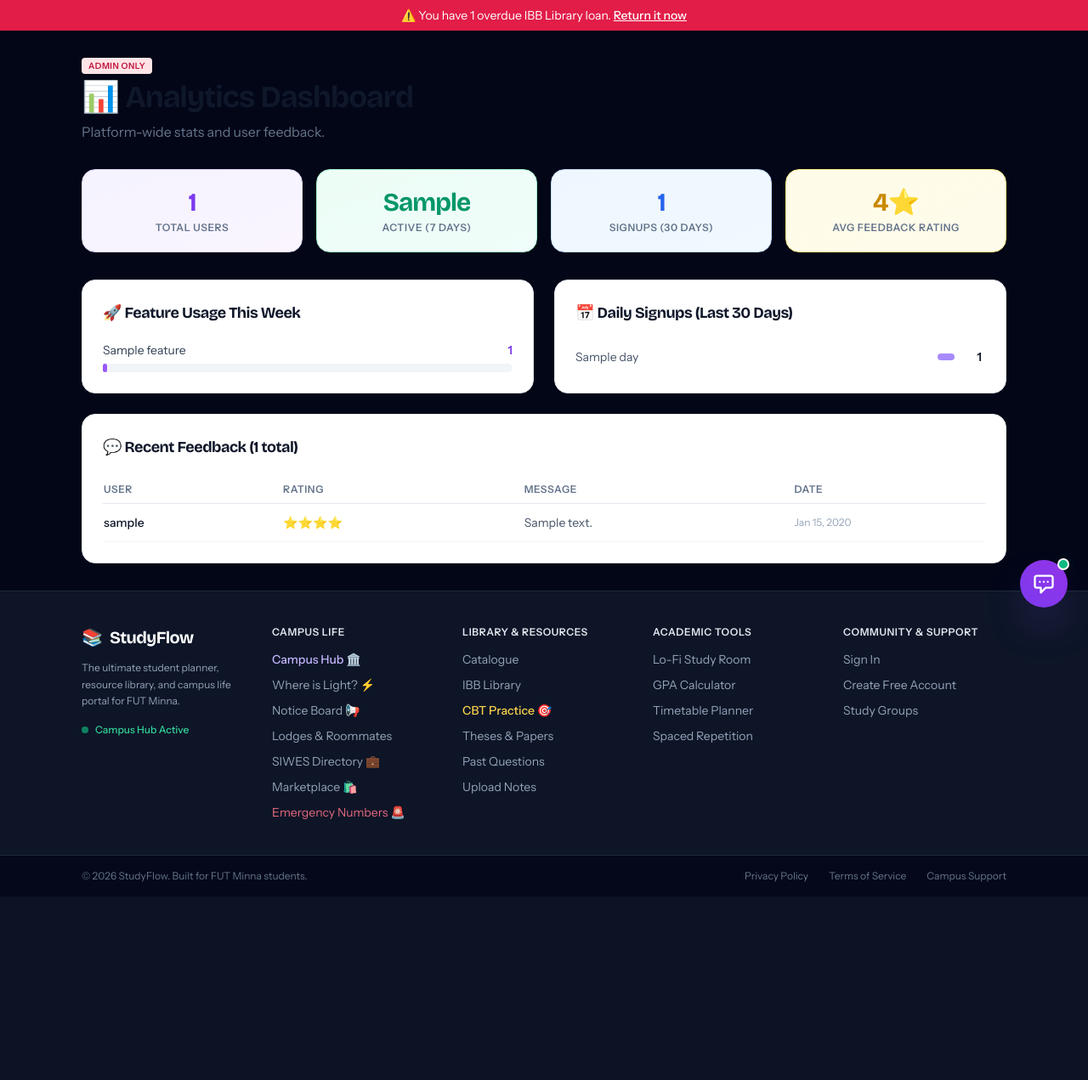
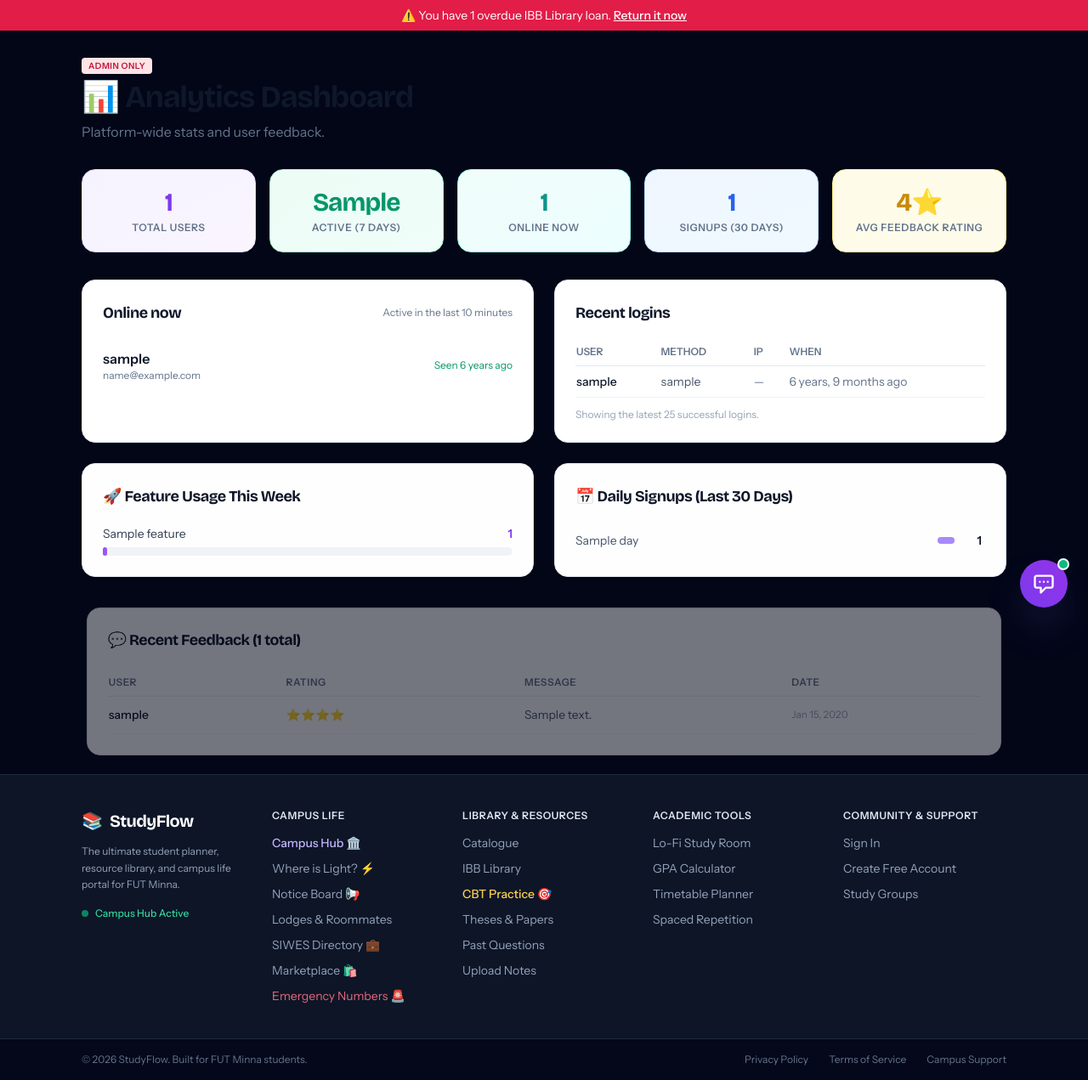
Before and after one commit to peterafolabi-dev/studyflow, a Django app: template templates/community/admin_dashboard.html in a window 1280 px wide. Shown: the part 61-1332 px from the top of the page at 85% size. Before the commit the page ends 1099 px from the top, so only its background shows below. Run offline with Django 3.2, Linux system fonts and the light colour scheme; the template is opened without the code that fills it: most values are stand-ins (such as "Sample title", 1, 10 or a date in 2020); some libraries are stand-ins or nearby versions.

Commit message:
feat: Add UserPresence model and middleware to track last-seen timestamps for authenticated users

```diff
--- a/studyflow/settings.py
+++ b/studyflow/settings.py
@@ -73,6 +73,7 @@ MIDDLEWARE = [
     'django.middleware.common.CommonMiddleware',
     'django.middleware.csrf.CsrfViewMiddleware',
     'django.contrib.auth.middleware.AuthenticationMiddleware',
+    'accounts.middleware.UserPresenceMiddleware',
     'allauth.account.middleware.AccountMiddleware',
     'django.contrib.messages.middleware.MessageMiddleware',
     'django.middleware.clickjacking.XFrameOptionsMiddleware',
--- a/templates/community/admin_dashboard.html
+++ b/templates/community/admin_dashboard.html
@@ -11,7 +11,7 @@
 </div>
 
 <!-- Top KPIs -->
-<div class="grid grid-cols-2 sm:grid-cols-4 gap-4 mb-8 fade-in-up">
+<div class="grid grid-cols-2 sm:grid-cols-3 xl:grid-cols-5 gap-4 mb-8 fade-in-up">
   <div class="rounded-2xl border border-brand-200 dark:border-brand-900/50 bg-gradient-to-br from-brand-50 to-purple-50 dark:from-brand-950/40 dark:to-slate-900 p-5 text-center shadow-sm">
     <div class="font-display text-3xl font-extrabold text-brand-600 dark:text-brand-400">{{ total_users }}</div>
     <div class="text-xs font-semibold text-slate-500 dark:text-slate-400 uppercase tracking-wider mt-1">Total Users</div>
@@ -19,6 +19,10 @@
   <div class="rounded-2xl border border-emerald-200 dark:border-emerald-900/50 bg-gradient-to-br from-emerald-50 to-teal-50 dark:from-emerald-950/40 dark:to-slate-900 p-5 text-center shadow-sm">
     <div class="font-display text-3xl font-extrabold text-emerald-600 dark:text-emerald-400">{{ active_users }}</div>
     <div class="text-xs font-semibold text-slate-500 dark:text-slate-400 uppercase tracking-wider mt-1">Active (7 days)</div>
+  </div>
+  <div class="rounded-2xl border border-teal-200 dark:border-teal-900/50 bg-gradient-to-br from-teal-50 to-cyan-50 dark:from-teal-950/40 dark:to-slate-900 p-5 text-center shadow-sm">
+    <div class="font-display text-3xl font-extrabold text-teal-600 dark:text-teal-400">{{ online_users|length }}</div>
+    <div class="text-xs font-semibold text-slate-500 dark:text-slate-400 uppercase tracking-wider mt-1">Online now</div>
   </div>
   <div class="rounded-2xl border border-blue-200 dark:border-blue-900/50 bg-gradient-to-br from-blue-50 to-sky-50 dark:from-blue-950/40 dark:to-slate-900 p-5 text-center shadow-sm">
     <div class="font-display text-3xl font-extrabold text-blue-600 dark:text-blue-400">{{ total_signups_30d }}</div>
@@ -28,6 +32,57 @@
     <div class="font-display text-3xl font-extrabold text-yellow-600 dark:text-yellow-400">{{ avg_rating }}⭐</div>
     <div class="text-xs font-semibold text-slate-500 dark:text-slate-400 uppercase tracking-wider mt-1">Avg Feedback Rating</div>
   </div>
+</div>
+
+<div class="grid grid-cols-1 xl:grid-cols-2 gap-6 mb-6">
+  <section class="rounded-2xl border border-slate-200 dark:border-slate-700/60 bg-white dark:bg-slate-900/60 p-6 shadow-sm">
+    <div class="flex items-center justify-between mb-4">
+      <h2 class="font-display font-bold text-lg text-slate-900 dark:text-white">Online now</h2>
+      <span class="text-xs text-slate-500 dark:text-slate-400">Active in the last {{ online_window_minutes }} minutes</span>
+    </div>
+    {% if online_users %}
+      <div class="divide-y divide-slate-100 dark:divide-slate-800">
+        {% for presence in online_users %}
+        <div class="flex items-center justify-between py-3 gap-4">
+          <div class="min-w-0">
+            <div class="font-semibold text-slate-900 dark:text-white truncate">{{ presence.user.username }}</div>
+            <div class="text-xs text-slate-500 dark:text-slate-400 truncate">{{ presence.user.email|default:"No email" }}</div>
+          </div>
+          <span class="text-xs text-emerald-600 dark:text-emerald-400 whitespace-nowrap">Seen {{ presence.last_seen|timesince }} ago</span>
+        </div>
+        {% endfor %}
+      </div>
+    {% else %}
+      <p class="text-sm text-slate-500 dark:text-slate-400 py-4">No users have been active in the last five minutes.</p>
+    {% endif %}
+  </section>
+
+  <section class="rounded-2xl border border-slate-200 dark:border-slate-700/60 bg-white dark:bg-slate-900/60 p-6 shadow-sm">
+    <h2 class="font-display font-bold text-lg text-slate-900 dark:text-white mb-4">Recent logins</h2>
+    {% if recent_logins %}
+      <div class="overflow-x-auto max-h-80 overflow-y-auto">
+        <table class="w-full text-sm">
+          <thead class="sticky top-0 bg-white dark:bg-slate-900"><tr class="border-b border-slate-200 dark:border-slate-700">
+            <th class="text-left py-2 pr-3 text-xs font-semibold text-slate-500 uppercase">User</th>
+            <th class="text-left py-2 pr-3 text-xs font-semibold text-slate-500 uppercase">Method</th>
+            <th class="text-left py-2 pr-3 text-xs font-semibold text-slate-500 uppercase">IP</th>
+            <th class="text-left py-2 text-xs font-semibold text-slate-500 uppercase">When</th>
+          </tr></thead>
+          <tbody>{% for record in recent_logins %}
+            <tr class="border-b border-slate-100 dark:border-slate-800">
+              <td class="py-2 pr-3 font-medium text-slate-900 dark:text-white">{{ record.user.username }}</td>
+              <td class="py-2 pr-3 text-slate-600 dark:text-slate-300">{{ record.login_method }}</td>
+              <td class="py-2 pr-3 text-slate-500 dark:text-slate-400">{{ record.ip_address|default:"—" }}</td>
+              <td class="py-2 text-slate-500 dark:text-slate-400 whitespace-nowrap" title="{{ record.timestamp|date:'DATETIME_FORMAT' }}">{{ record.timestamp|timesince }} ago</td>
+            </tr>
+          {% endfor %}</tbody>
+        </table>
+      </div>
+      <p class="text-xs text-slate-400 mt-3">Showing the latest 25 successful logins.</p>
+    {% else %}
+      <p class="text-sm text-slate-500 dark:text-slate-400 py-4">No login records yet.</p>
+    {% endif %}
+  </section>
 </div>
 
 <div class="grid grid-cols-1 lg:grid-cols-2 gap-6 mb-6">
```
Also changed, not shown: accounts/middleware.py (added, +23 -0 lines), accounts/models.py (+12 -0 lines), community/views.py (+14 -5 lines), accounts/migrations/0005_userpresence.py (added).
